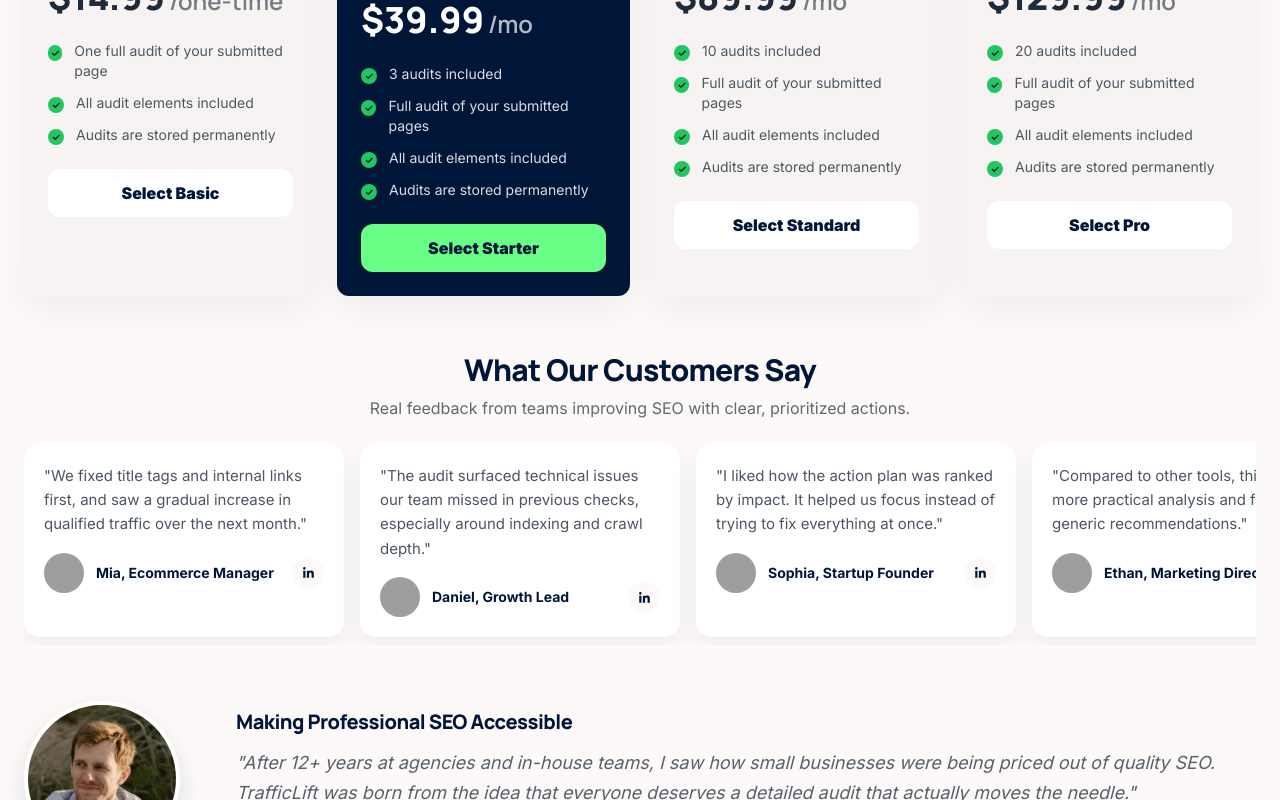
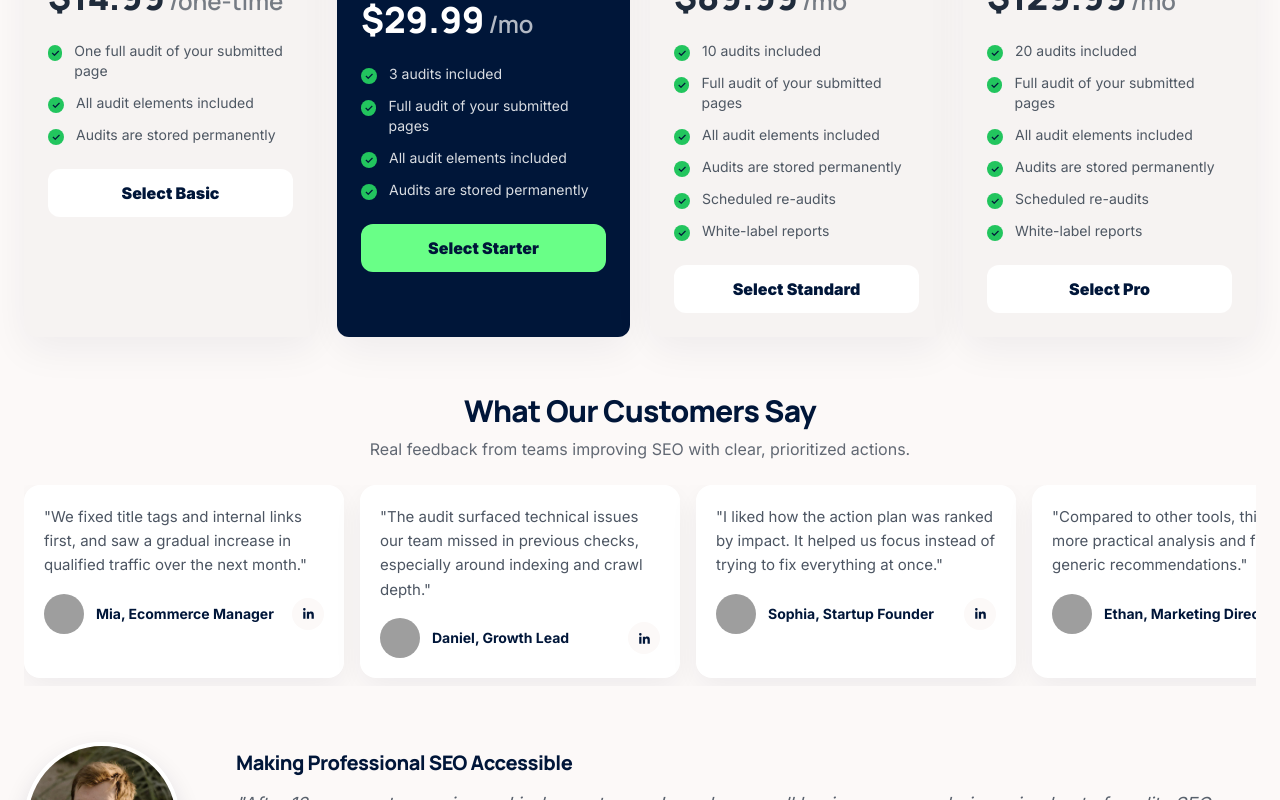
Before and after one commit to alexisaurelius/trafficlift-web, a Next.js app: page / in a window 1280 px wide. Shown: the part 3644-4444 px from the top of the page. Built offline with nearby package versions, Linux system fonts and the light colour scheme; no server answers; grey boxes are pictures that could not be loaded.

Commit message:
Adjust starter pricing and add plan perks on SEO/CRO pages
Co-authored-by: Cursor <cursoragent@cursor.com>

```diff
--- a/src/app/cro-audit/page.tsx
+++ b/src/app/cro-audit/page.tsx
@@ -261,9 +261,9 @@ export default async function CroAuditPage() {
           <div className="mt-6 grid gap-5 md:grid-cols-2 xl:grid-cols-4">
             {[
               { name: "One-time", price: "$14.99", suffix: "/one-time", cta: "Select Basic", dark: false, perks: ["One full CRO audit of your submitted page", "All audit elements included", "Audits are stored permanently"] },
-              { name: "Starter plan", price: "$39.99", suffix: "/mo", cta: "Select Starter", badge: "Popular", dark: true, perks: ["3 audits included", "Full CRO audit of your submitted pages", "All audit elements included", "Audits are stored permanently"] },
-              { name: "Standard Plan", price: "$89.99", suffix: "/mo", cta: "Select Standard", dark: false, perks: ["10 audits included", "Full CRO audit of your submitted pages", "All audit elements included", "Audits are stored permanently"] },
-              { name: "Pro Plan", price: "$129.99", suffix: "/mo", cta: "Select Pro", dark: false, perks: ["20 audits included", "Full CRO audit of your submitted pages", "All audit elements included", "Audits are stored permanently"] },
+              { name: "Starter plan", price: "$29.99", suffix: "/mo", cta: "Select Starter", badge: "Popular", dark: true, perks: ["3 audits included", "Full CRO audit of your submitted pages", "All audit elements included", "Audits are stored permanently"] },
+              { name: "Standard Plan", price: "$89.99", suffix: "/mo", cta: "Select Standard", dark: false, perks: ["10 audits included", "Full CRO audit of your submitted pages", "All audit elements included", "Audits are stored permanently", "Scheduled re-audits", "White-label reports"] },
+              { name: "Pro Plan", price: "$129.99", suffix: "/mo", cta: "Select Pro", dark: false, perks: ["20 audits included", "Full CRO audit of your submitted pages", "All audit elements included", "Audits are stored permanently", "Scheduled re-audits", "White-label reports"] },
             ].map((plan) => (
               <article
                 key={plan.name}
--- a/src/app/page.tsx
+++ b/src/app/page.tsx
@@ -334,7 +334,7 @@ export default async function Home() {
               },
               {
                 name: "Starter plan",
-                price: "$39.99",
+                price: "$29.99",
                 suffix: "/mo",
                 cta: "Select Starter",
                 badge: "Popular",
@@ -357,6 +357,8 @@ export default async function Home() {
                   "Full audit of your submitted pages",
                   "All audit elements included",
                   "Audits are stored permanently",
+                  "Scheduled re-audits",
+                  "White-label reports",
                 ],
               },
               {
@@ -370,6 +372,8 @@ export default async function Home() {
                   "Full audit of your submitted pages",
                   "All audit elements included",
                   "Audits are stored permanently",
+                  "Scheduled re-audits",
+                  "White-label reports",
                 ],
               },
             ].map((plan) => (
```
